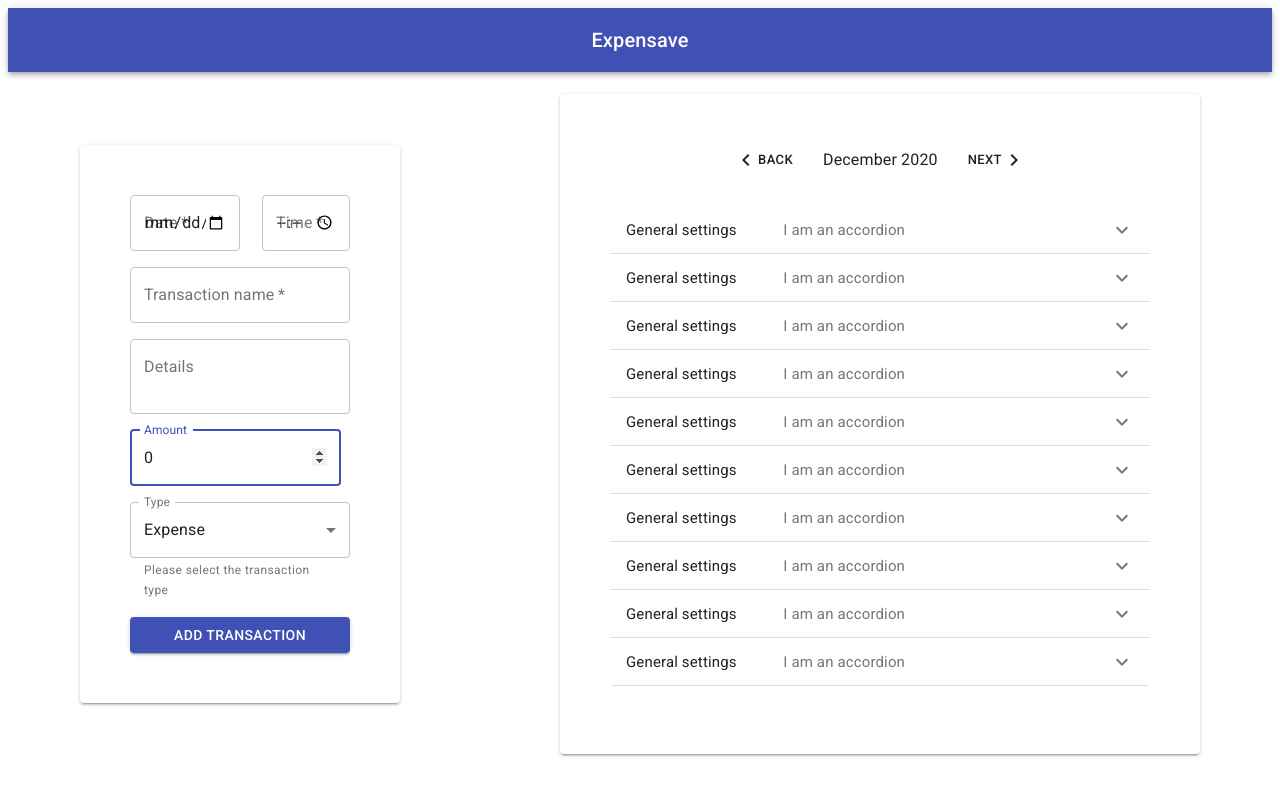
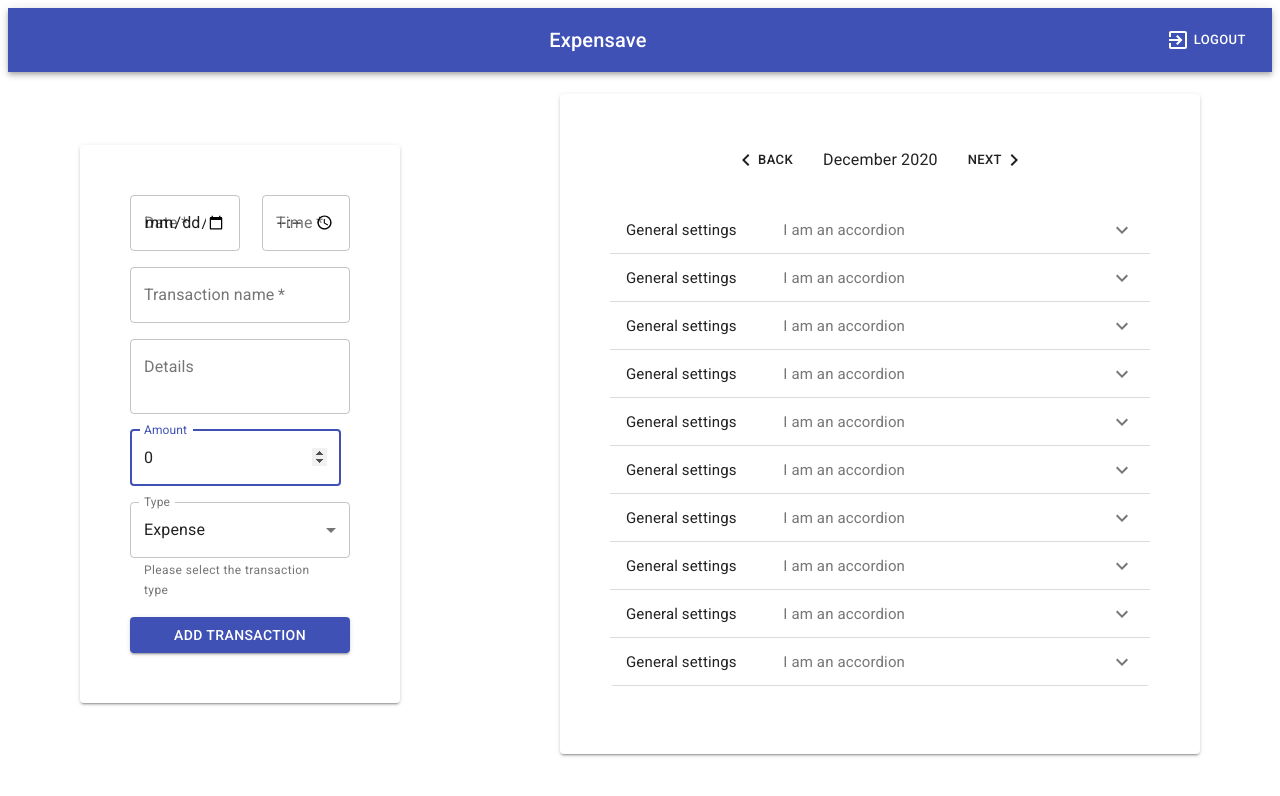
Before and after one commit to KennethLloyd/expensave-frontend, a React (Create React App) app: page / in a window 1280 px wide. Shown: the top 796 px of the page. Built offline with nearby package versions, Linux system fonts and the light colour scheme; sample sign-in values are in the browser's storage.

Commit message:
Add logout button

```diff
--- a/src/components/Home.js
+++ b/src/components/Home.js
@@ -1,9 +1,9 @@
 import React, { useState } from 'react';
 import { Link } from 'react-router-dom';
-import { Grid, AppBar, Toolbar, Typography } from '@material-ui/core';
-import { makeStyles } from '@material-ui/core/styles';
+import { Grid, AppBar, Toolbar, Typography, Button } from '@material-ui/core';
 import AddTransaction from './transaction/AddTransaction';
 import TransactionList from './transaction/TransactionList';
+import ExitToAppIcon from '@material-ui/icons/ExitToApp';
 
 const Home = () => {
   return (
@@ -15,6 +15,10 @@
               <Typography variant="h6">Expensave</Typography>
             </Grid>
           </Grid>
+          <Button size="small" style={{ color: 'white' }}>
+            <ExitToAppIcon />
+            &nbsp;Logout
+          </Button>
         </Toolbar>
       </AppBar>
       <Grid container spacing={2} justify="space-around" direction="row">
```
